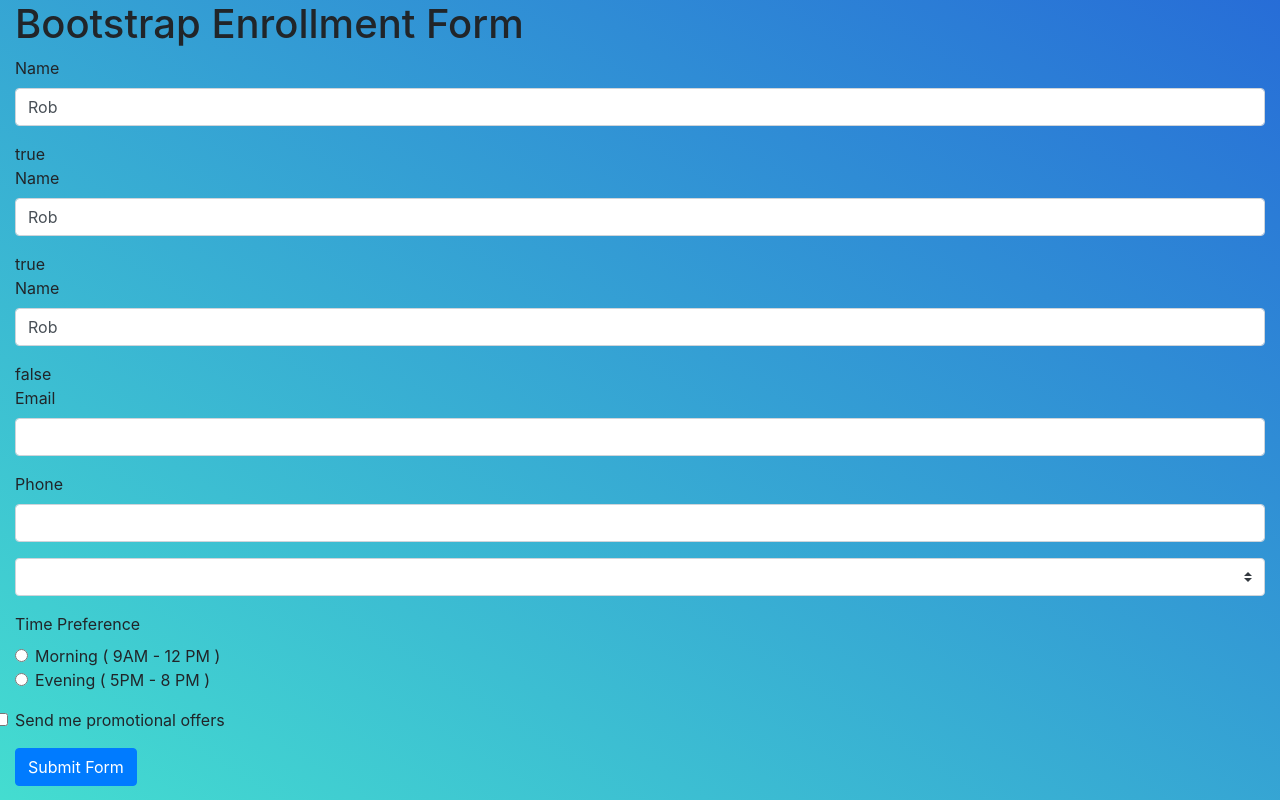
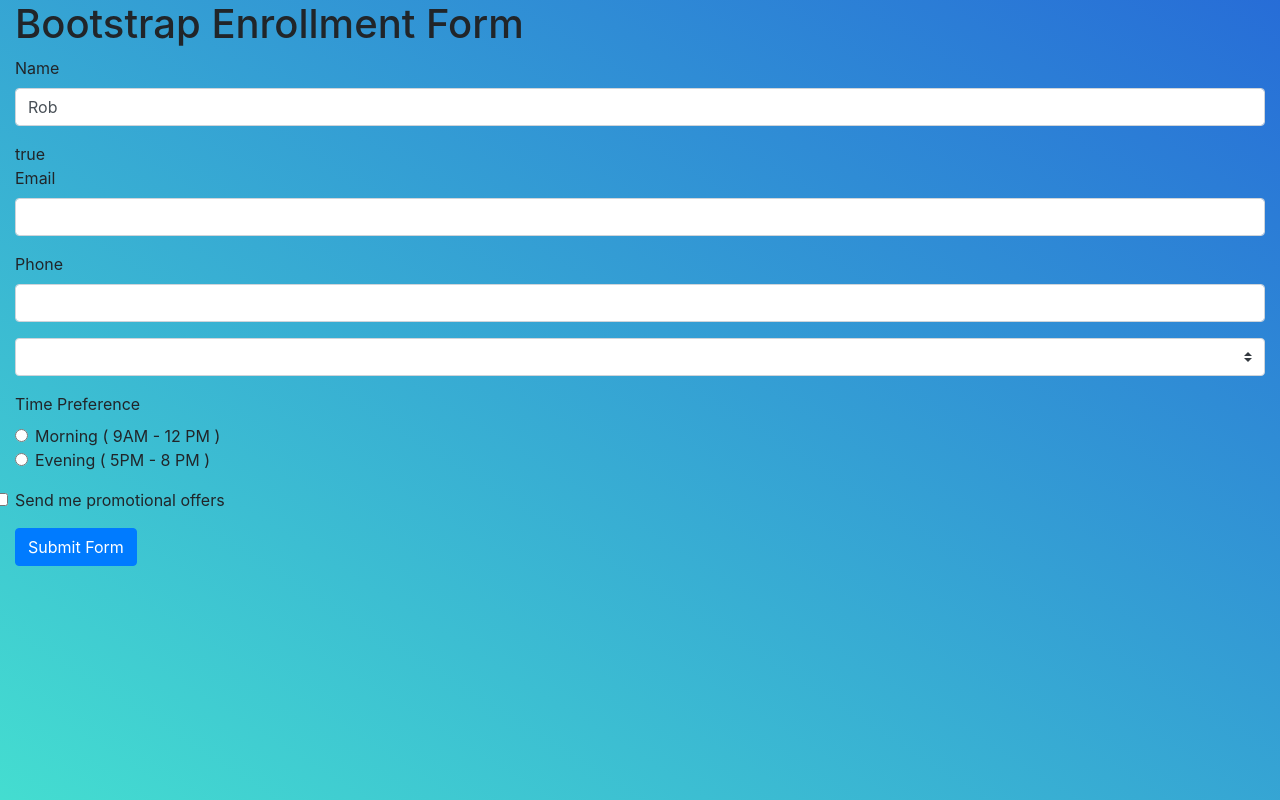
Before and after one commit to vishalrindhe/form, an Angular app in the folder tdf/: page / in a window 1280 px wide. Built offline with nearby package versions, Linux system fonts and the light colour scheme.

Commit message:
8.1. class binding "[class.is-invalid]" by "[ ]"

```diff
--- a/tdf/src/app/app.component.html
+++ b/tdf/src/app/app.component.html
@@ -2,24 +2,11 @@
   <h1>Bootstrap Enrollment Form</h1>
   <form #userForm='ngForm'>
 
-
     <div class="form-group">
       <label>Name</label>
-      <input type="text" #name="ngModel" required name="userName" [ngModel]="userModel.name" class="form-control">
+      <input type="text" #name="ngModel" [class.is-invalid]="name.invalid" required name="userName" [ngModel]="userModel.name" class="form-control">
     </div>
-    {{ name.untouched }}
-
-    <div class="form-group">
-      <label>Name</label>
-      <input type="text" #name="ngModel" required name="userName" [ngModel]="userModel.name" class="form-control">
-    </div>
-    {{ name.pristine }}
-
-    <div class="form-group">
-      <label>Name</label>
-      <input type="text" #name="ngModel" required name="userName" [ngModel]="userModel.name" class="form-control">
-    </div>
-    {{ name.invalid }}
+    {{ name.valid }}
 
     <div class="form-group">
       <label>Email</label>
```
